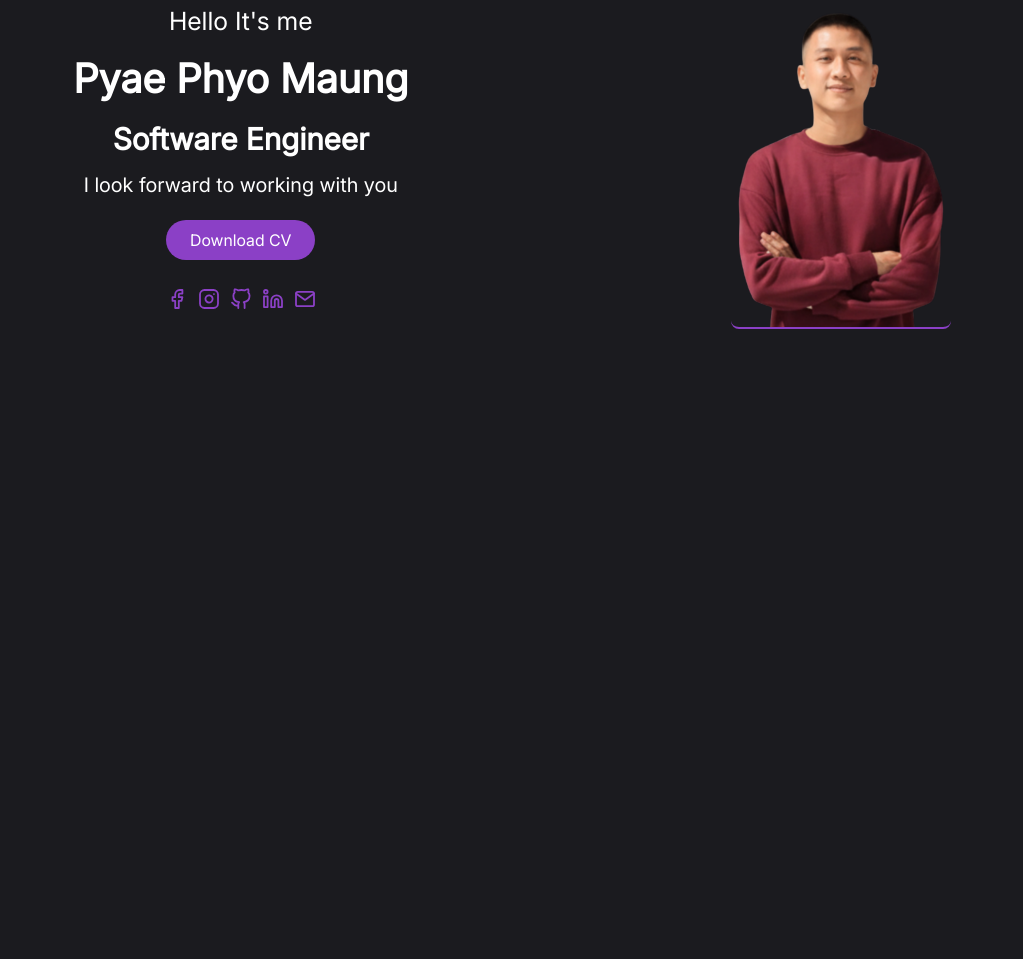
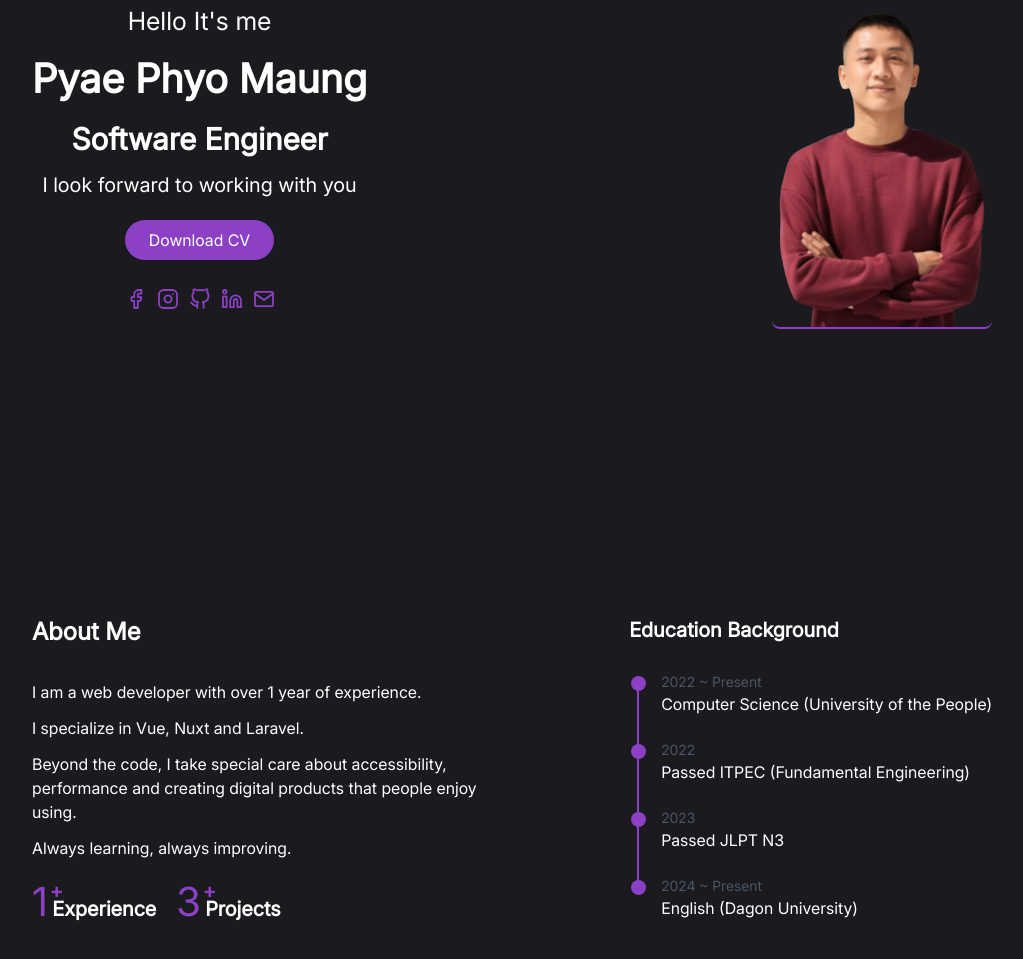
Before and after one commit to PyaePhyoMaung7/portfolio-v2, a website built with Vite: page index.html in a window 1280 px wide. Shown: the part 255-1214 px from the top of the page, without its empty margins (128-1151 px from the left). Before the commit the page ends 800 px from the top, so only its background shows below. Built offline with nearby package versions, Linux system fonts and the light colour scheme; a web font is replaced by a local one.

Commit message:
add about section

```diff
--- a/index.html
+++ b/index.html
@@ -44,16 +44,25 @@
           class="flex justify-start items-center xs:text-lg font-semibold italic"
           style="font-family: cursive"
         >
-          Maung
+          <a href="#" class="text-sm font-semibold hover:text-highlight"
+            >Maung</a
+          >
         </div>
         <ul
-          class="hidden xs:flex justify-start sm:justify-center md:justify-end items-center gap-5 sm:gap-10 md:gap-18"
+          class="hidden xs:flex justify-start sm:justify-center md:justify-end items-center gap-5 sm:gap-7 md:gap-15 lg:gap-18"
         >
+          <li>
+            <a
+              href="#about"
+              class="text-sm font-semibold hover:text-highlight"
+              data-i18n="about"
+            ></a>
+          </li>
           <li>
             <a
               href="#"
               class="text-sm font-semibold hover:text-highlight"
-              data-i18n="about"
+              data-i18n="tech"
             ></a>
           </li>
           <li>
@@ -156,27 +165,34 @@
       <!-- Menu -->
       <div
         id="menu"
-        class="xs:hidden z-1 absolute top-[-50px] bg-white dark:bg-main-dark dark:title-dark"
+        class="xs:hidden z-1 fixed top-[-82px] bg-white dark:bg-main-dark dark:title-dark"
       >
         <ul class="z-1 px-5 xs:px-10 pb-2">
           <li class="pb-2">
             <a
-              href="#"
-              class="text-sm font-semibold hover:text-highlight"
+              href="#about"
+              class="menu-item text-sm font-semibold hover:text-highlight"
               data-i18n="about"
             ></a>
           </li>
           <li class="pb-2">
             <a
               href="#"
-              class="text-sm font-semibold hover:text-highlight"
+              class="menu-item text-sm font-semibold hover:text-highlight"
+              data-i18n="tech"
+            ></a>
+          </li>
+          <li class="pb-2">
+            <a
+              href="#"
+              class="menu-item text-sm font-semibold hover:text-highlight"
               data-i18n="project"
             ></a>
           </li>
           <li class="pb-1">
             <a
               href="#"
-              class="text-sm font-semibold hover:text-highlight"
+              class="menu-item text-sm font-semibold hover:text-highlight"
               data-i18n="contact"
             ></a>
           </li>
@@ -184,10 +200,13 @@
         <div class="w-screen nav-border-bottom"></div>
       </div>
       <!-- main -->
-      <main class="p-4 dark:bg-main-dark dark:text-white px-5 xs:px-10">
+      <main
+        class="p-4 dark:bg-main-dark dark:text-white px-5 xs:px-10 md:px-20 lg:px-30 xl:px-40"
+      >
         <!-- intro -->
         <section
-          class="h-[calc(100lvh-85px)] flex flex-col sm:flex-row justify-center items-center sm:justify-around"
+          id="intro"
+          class="h-[calc(100lvh-85px)] mb-10 flex flex-col sm:flex-row justify-center items-center sm:justify-between"
         >
           <div class="text-center">
             <div class="overflow-hidden mb-2">
@@ -347,6 +366,90 @@
             />
           </div>
         </section>
+        <!-- about -->
+        <section
+          id="about"
+          class="h-100lvh md:h-[calc(100lvh-85px)] pt-[50px] mb-10 flex flex-col sm:flex-row justify-center sm:items-start sm:justify-between gap-8"
+        >
+          <div class="sm:max-w-[50%] sm:mb-0">
+            <h2 class="mb-8 font-semibold text-2xl" data-i18n="aboutTitle"></h2>
+            <div>
+              <ul>
+                <li><p class="mb-3" data-i18n="aboutText1"></p></li>
+                <li><p class="mb-3" data-i18n="aboutText2"></p></li>
+                <li><p class="mb-3" data-i18n="aboutText3"></p></li>
+                <li><p class="mb-3" data-i18n="aboutText4"></p></li>
+              </ul>
+            </div>
+            <div class="flex">
+              <div class="mr-5">
+                <span class="text-highlight text-[40px] relative"
+                  >1<span
+                    class="absolute top-0 right-[-15px] text-highlight text-xl font-bold"
+                    >+</span
+                  ></span
+                >
+                <span class="font-semibold text-xl">Experience</span>
+              </div>
+              <div>
+                <span class="text-highlight text-[40px] relative"
+                  >3<span
+                    class="absolute top-0 right-[-15px] text-highlight text-xl font-bold"
+                    >+</span
+                  ></span
+                >
+                <span class="font-semibold text-xl">Projects</span>
+              </div>
+            </div>
+          </div>
+          <!-- Timeline -->
+          <div class="sm:max-w-[50%]">
+            <h2 class="mb-8 font-semibold text-xl" data-i18n="eduBg"></h2>
+            <div id="timeline" class="relative ml-2">
+              <!-- Animated Line -->
+              <div
+                id="line"
+                class="absolute top-0 left-0 w-[2px] h-0 bg-highlight"
+              ></div>
+              <div id="timeline-item-1" class="mb-6 relative opacity-0">
+                <div
+                  class="absolute -left-1.5 w-[15px] h-[15px] bg-highlight rounded-full"
+                ></div>
+                <div class="ml-6 -translate-y-1">
+                  <p class="text-gray-600 text-sm">2022 ~ Present</p>
+                  <h3>Computer Science (University of the People)</h3>
+                </div>
+              </div>
+              <div id="timeline-item-2" class="mb-6 relative opacity-0">
+                <div
+                  class="absolute -left-1.5 w-[15px] h-[15px] bg-highlight rounded-full"
+                ></div>
+                <div class="ml-6 -translate-y-1">
+                  <p class="text-gray-600 text-sm">2022</p>
+                  <h3>Passed ITPEC (Fundamental Engineering)</h3>
+                </div>
+              </div>
+              <div id="timeline-item-3" class="mb-6 relative opacity-0">
+                <div
+                  class="absolute -left-1.5 w-[15px] h-[15px] bg-highlight rounded-full"
+                ></div>
+                <div class="ml-6 -translate-y-1">
+                  <p class="text-gray-600 text-sm">2023</p>
+                  <h3>Passed JLPT N3</h3>
+                </div>
+              </div>
+              <div id="timeline-item-4" class="mb-6 relative opacity-0">
+                <div
+                  class="absolute -left-1.5 w-[15px] h-[15px] bg-highlight rounded-full"
+                ></div>
+                <div class="ml-6 -translate-y-1">
+                  <p class="text-gray-600 text-sm">2024 ~ Present</p>
+                  <h3>English (Dagon University)</h3>
+                </div>
+              </div>
+            </div>
+          </div>
+        </section>
       </main>
     </div>
     <!-- js -->
--- a/src/css/style.css
+++ b/src/css/style.css
@@ -46,7 +46,9 @@
   --breakpoint-xs: 590px;
   --breakpoint-2xs: 320px;
 }
-
+html {
+  scroll-behavior: smooth;
+}
 * {
   transition: 0.3s;
 }
--- a/src/locales/en.json
+++ b/src/locales/en.json
@@ -1,5 +1,6 @@
 {
   "about": "About",
+  "tech": "Tech Stack",
   "project": "Projects",
   "contact": "Contact",
   "greet": "Hello It's me",
@@ -8,5 +9,11 @@
   "name3": "",
   "role": "Software Engineer",
   "closing": "I look forward to working with you",
-  "cvDownload": "Download CV"
+  "cvDownload": "Download CV",
+  "aboutTitle": "About Me",
+  "aboutText1": "I am a web developer with over 1 year of experience.",
+  "aboutText2": "I specialize in Vue, Nuxt and Laravel.",
+  "aboutText3": "Beyond the code, I take special care about accessibility, performance  and creating digital products that people enjoy using.",
+  "aboutText4": "Always learning, always  improving.",
+  "eduBg": "Education Background"
 }
--- a/src/locales/ja.json
+++ b/src/locales/ja.json
@@ -1,5 +1,6 @@
 {
   "about": "私について",
+  "tech": "技術スタック",
   "project": "プロジェクト",
   "contact": "ご連絡",
   "greet": "こんにちは！",
@@ -8,5 +9,11 @@
   "name3": "　と申します",
   "role": "ソフトエンジニア",
   "closing": "ご一緒に働くのを楽しみにしています",
-  "cvDownload": "CVをダウンロード"
+  "cvDownload": "CVをダウンロード",
+  "aboutTitle": "自己紹介",
+  "aboutText1": "1年以上の経験を持つウェブ開発者です。",
+  "aboutText2": "Vue、Nuxt、Laravel を主に使って開発しています。",
+  "aboutText3": "コードだけでなく、アクセシビリティ、パフォーマンス、そして人々が 楽しく 使えるデジタル製品の創造にも力を入れています。",
+  "aboutText4": "常に学び、常に成長しています。",
+  "eduBg": "学歴"
 }
--- a/src/ts/animation.ts
+++ b/src/ts/animation.ts
@@ -1,4 +1,6 @@
 import { gsap } from "gsap";
+import { ScrollTrigger } from "gsap/ScrollTrigger";
+gsap.registerPlugin(ScrollTrigger);
 
 export function profile() {
   const tl1 = gsap.timeline();
@@ -23,11 +25,11 @@ export function profile() {
         ease: "ease.out",
         stagger: 0.1,
       },
-      "<"
+      "-=0.3"
     );
   tl2
     .to("#profile-container", {
-      duration: 0.3,
+      duration: 0.2,
       scaleX: 1,
       ease: "power2.out",
     })
@@ -42,3 +44,49 @@ export function profile() {
       "+=0.3"
     );
 }
+
+export function about() {
+  const tl1 = gsap.timeline({
+    scrollTrigger: {
+      trigger: "#timeline",
+      start: "top 80%",
+      toggleActions: "play none none none",
+    },
+  });
+  tl1
+    .to("#timeline-item-1", {
+      opacity: 1,
+      duration: 0.3,
+      ease: "power2.out",
+    })
+    .to("#line", { height: "30%", duration: 0.2, ease: "power2.out" })
+    .to(
+      "#timeline-item-2",
+      {
+        opacity: 1,
+        duration: 0.1,
+        ease: "power2.out",
+      },
+      "+=0.2"
+    )
+    .to("#line", { height: "60%", duration: 0.2, ease: "power2.out" })
+    .to(
+      "#timeline-item-3",
+      {
+        opacity: 1,
+        duration: 0.1,
+        ease: "power2.out",
+      },
+      "+=0.2"
+    )
+    .to("#line", { height: "85%", duration: 0.2, ease: "power2.out" })
+    .to(
+      "#timeline-item-4",
+      {
+        opacity: 1,
+        duration: 0.1,
+        ease: "power2.out",
+      },
+      "+=0.2"
+    );
+}
--- a/src/ts/main.ts
+++ b/src/ts/main.ts
@@ -1,11 +1,11 @@
 import { gsap } from "gsap";
-import { profile } from "./animation";
+import { about, profile } from "./animation";
 import { i18n } from "./i18n";
 
 document.addEventListener("DOMContentLoaded", async () => {
   await loadResources();
   setTimeout(display, 100);
-  setTimeout(showAnimations, 500);
+  setTimeout(showAnimations, 100);
 });
 
 // Display web
@@ -29,7 +29,7 @@ const loadResources = async () => {
   const btnJpText = btnJp!.querySelector<HTMLSpanElement>("#btn-jp-text");
   const modeToggle = document.querySelector<HTMLInputElement>("#mode-toggle");
   const menuBtn = document.querySelector<HTMLButtonElement>("#menu-btn");
-  const menu = document.querySelector<HTMLDivElement>("#menu");
+  const menuItems = document.querySelectorAll<HTMLButtonElement>(".menu-item");
 
   // Load saved or default language
   const storageKey = "lang";
@@ -78,8 +78,20 @@ const loadResources = async () => {
   });
 
   // Toggle menu
+  menuBtn!.addEventListener("click", () => {
+    toggleMenu();
+  });
+  menuItems!.forEach((item) => {
+    item.addEventListener("click", () => {
+      toggleMenu();
+    });
+  });
+};
+
+// Toggle Menu
 let isMenuOpen = false;
-  menuBtn!.addEventListener("click", () => {
+const toggleMenu = () => {
+  const menu = document.querySelector<HTMLDivElement>("#menu");
   if (!isMenuOpen) {
     gsap.to(menu, {
       top: "45px",
@@ -88,15 +100,15 @@ const loadResources = async () => {
     });
   } else {
     gsap.to(menu, {
-        top: "-50px",
+      top: "-82px",
       duration: 0.2,
       ease: "power1.inOut",
     });
   }
   isMenuOpen = !isMenuOpen;
-  });
 };
 
 const showAnimations = () => {
   profile();
+  about();
 };
```
Lines whose indentation alone changed are shown as unchanged.
